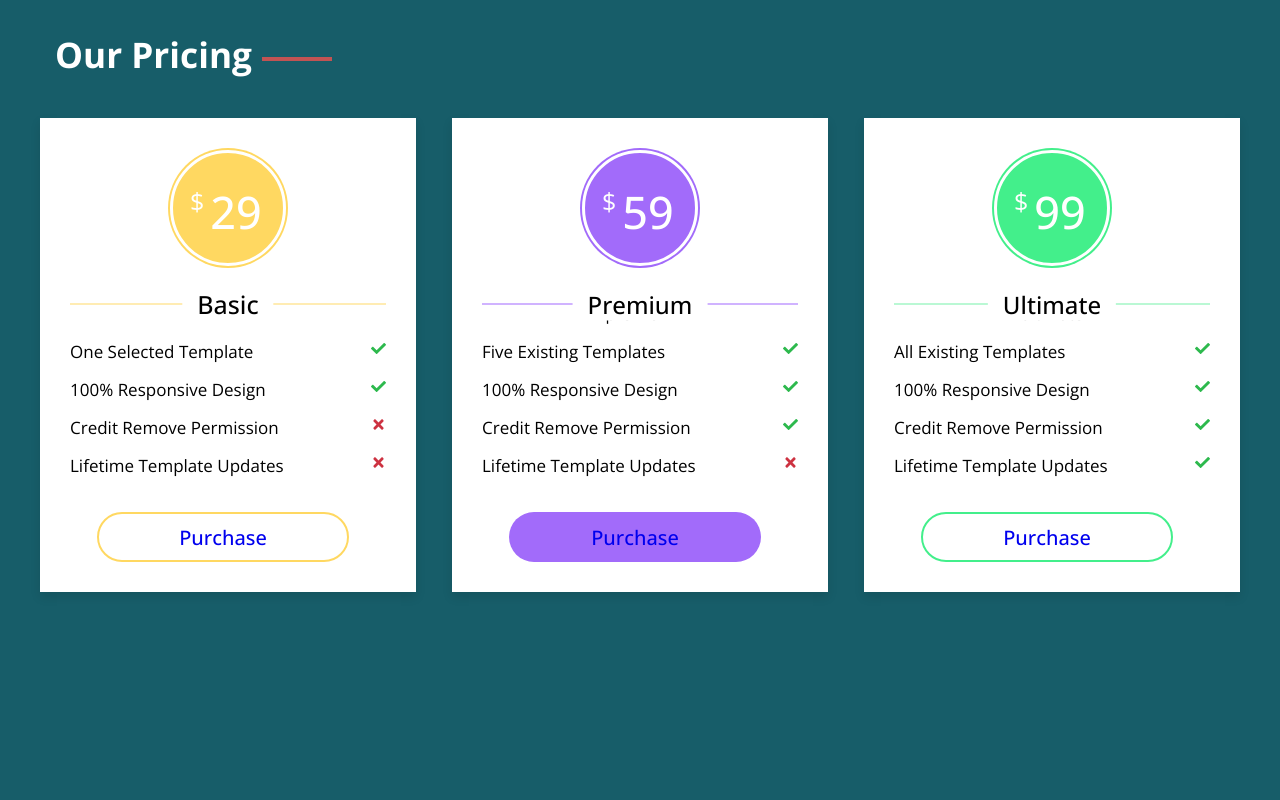
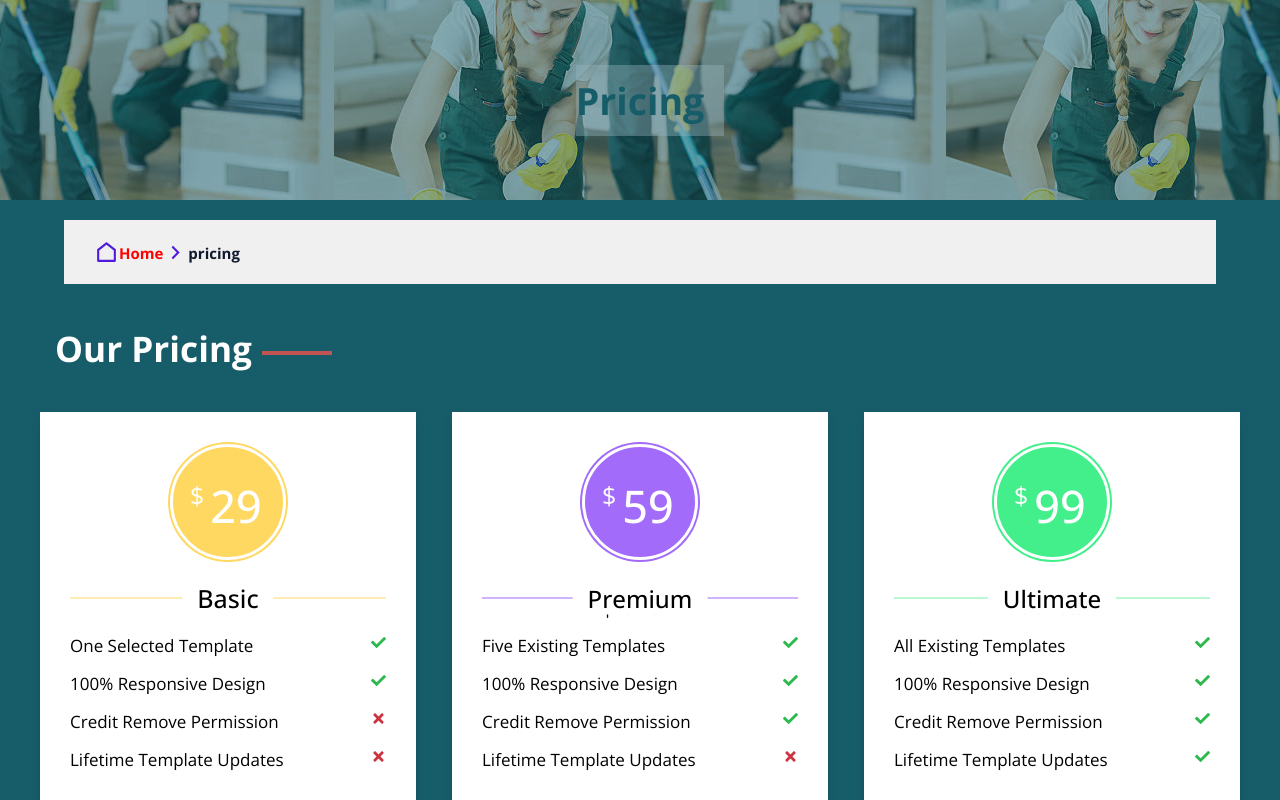
Before and after one commit to nyambogahezron/eddie_clean_services_app, a React (Vite) app: page /pricing in a window 1280 px wide. Shown: the top 800 px of the page. Built offline with nearby package versions, Linux system fonts and the light colour scheme.

Commit message:
single page header

```diff
--- a/src/components/data.js
+++ b/src/components/data.js
@@ -12,7 +12,7 @@ const exploreLinks = [
   { id: 2, path: "/activities", name: "Latest Activities" },
   { id: 3, path: "#galley", name: "Galley" },
   { id: 4, path: "#team", name: "Our Team" },
-  { id: 4, path: "#news", name: "News And Events" },
+  { id: 5, path: "#news", name: "News And Events" },
 ];
 
 const legalLinks = [
--- /dev/null
+++ b/src/components/singlePageNav.jsx
@@ -0,0 +1,61 @@
+import { useRef, useState, useEffect } from "react";
+import { Link } from "react-router-dom";
+import PropTypes from "prop-types";
+
+const SinglePageNav = ({ title }) => {
+  const navRef = useRef();
+  const [navHeight, setNavHeight] = useState(0);
+
+  useEffect(() => {
+    const handleOnScroll = () => {
+      const navTop = navRef.current.getBoundingClientRect().top;
+      setNavHeight(navTop);
+    };
+
+    window.addEventListener("scroll", handleOnScroll);
+
+    return () => window.removeEventListener("scroll", handleOnScroll);
+  }, []);
+
+  return (
+    <>
+      <header className='single-page-header' ref={navRef}>
+        <div className='wrapper'>
+          <div className='title'>
+            <h1>{title}</h1>
+          </div>
+        </div>
+      </header>
+      <nav className={`single-page-nav ${navHeight <= -200 ? "fixed" : ""}`}>
+        <span className='home-link'>
+          <div>
+            <svg
+              xmlns='http://www.w3.org/2000/svg'
+              viewBox='0 0 24 24'
+              fill='currentColor'
+            >
+              <path d='M21 20C21 20.5523 20.5523 21 20 21H4C3.44772 21 3 20.5523 3 20V9.48907C3 9.18048 3.14247 8.88917 3.38606 8.69972L11.3861 2.47749C11.7472 2.19663 12.2528 2.19663 12.6139 2.47749L20.6139 8.69972C20.8575 8.88917 21 9.18048 21 9.48907V20ZM19 19V9.97815L12 4.53371L5 9.97815V19H19Z'></path>
+            </svg>
+            <Link to='/'>Home</Link>
+          </div>
+          <div>
+            <svg
+              xmlns='http://www.w3.org/2000/svg'
+              viewBox='0 0 24 24'
+              fill='currentColor'
+            >
+              <path d='M13.1717 12.0007L8.22192 7.05093L9.63614 5.63672L16.0001 12.0007L9.63614 18.3646L8.22192 16.9504L13.1717 12.0007Z'></path>
+            </svg>
+          </div>
+        </span>
+        <div className='current-page'>{title}</div>
+      </nav>
+    </>
+  );
+};
+
+SinglePageNav.propTypes = {
+  title: PropTypes.string.isRequired,
+};
+
+export default SinglePageNav;
--- a/src/index.css
+++ b/src/index.css
@@ -161,7 +161,6 @@ section {
   animation: animate1 1s linear infinite;
 }
 
-
 @keyframes animate {
   0% {
     transform: translate(-50%, -50%) rotate(0deg);
@@ -197,7 +196,7 @@ section {
   margin: 20px 0;
 }
 
-.pagination p{
+.pagination p {
   position: absolute;
   color: #f0f1f8;
   right: 0;
@@ -209,7 +208,8 @@ section {
   background-color: #f0f0f0;
   cursor: pointer;
 }
-.pagination button.prev, .pagination button.page-no{
+.pagination button.prev,
+.pagination button.page-no {
   border-radius: 50%;
   width: 40px;
   height: 40px;
@@ -219,7 +219,8 @@ section {
   flex-direction: row;
   color: #10182f;
 }
-.pagination button.prev, .pagination button.next{
+.pagination button.prev,
+.pagination button.next {
   border-radius: 50%;
   width: 50px;
   height: 50px;
@@ -227,7 +228,7 @@ section {
   align-items: center;
   flex-direction: row;
 }
-.pagination  svg{
+.pagination svg {
   color: #000;
   height: 40px;
 }
@@ -246,12 +247,10 @@ section {
   cursor: not-allowed;
 }
 
-
-
 /************** not found page ************/
 
 .not-found {
-  background-color: #2F3242;
+  background-color: #2f3242;
 }
 .not-found svg {
   position: absolute;
@@ -268,7 +267,7 @@ section {
   left: 50%;
   margin-top: -100px;
   margin-left: 50px;
-  color: #FFF;
+  color: #fff;
   font-family: Roboto;
   font-weight: 300;
 }
@@ -277,7 +276,7 @@ section {
   line-height: 46px;
   margin-bottom: 40px;
 }
-.not-found .message-box p{
+.not-found .message-box p {
   font-size: 18px;
   line-height: 26px;
   margin-bottom: 20px;
@@ -287,41 +286,47 @@ section {
   display: flex;
   gap: 20px;
 }
-.not-found .buttons-con .action-link-wrap a, button {
+.not-found .buttons-con .action-link-wrap a,
+button {
   background: #68c950;
   padding: 8px 25px;
   border-radius: 4px;
-  color: #FFF;
+  color: #fff;
   font-weight: bold;
   font-size: 14px;
   transition: all 0.3s linear;
   cursor: pointer;
   text-decoration: none;
-  margin-right: 10px
+  margin-right: 10px;
 }
 .not-found .buttons-con .action-link-wrap a:hover {
-  background: #5A5C6C;
-  color: #fff;
-}
-
-.not-found #Polygon-1 , #Polygon-2 , #Polygon-3 , #Polygon-4 , #Polygon-4, #Polygon-5 {
+  background: #5a5c6c;
+  color: #fff;
+}
+
+.not-found #Polygon-1,
+#Polygon-2,
+#Polygon-3,
+#Polygon-4,
+#Polygon-4,
+#Polygon-5 {
   animation: float 1s infinite ease-in-out alternate;
 }
 .not-found #Polygon-2 {
-  animation-delay: .2s;
+  animation-delay: 0.2s;
 }
 .not-found #Polygon-3 {
-  animation-delay: .4s;
+  animation-delay: 0.4s;
 }
 .not-found #Polygon-4 {
-  animation-delay: .6s;
+  animation-delay: 0.6s;
 }
 .not-found #Polygon-5 {
-  animation-delay: .8s;
+  animation-delay: 0.8s;
 }
 
 @keyframes float {
-	100% {
+  100% {
     transform: translateY(20px);
   }
 }
@@ -342,7 +347,6 @@ section {
     text-align: center;
   }
 }
-
 
 /* ***********
 -------------- HOME SECTION -------------------
@@ -1686,3 +1690,124 @@ footer .footer-row {
     margin: 10px 0 0 0;
   }
 }
+
+/* ***********
+-------------- SINGLE PAGE SECTION -------------------
+*************/
+
+.single-page-header {
+  position: relative;
+  top: 0;
+  width: 100%;
+  height: 200px;
+  display: flex;
+  margin-bottom: 30px;
+  align-items: center;
+  transition: all 0.3s ease;
+  background: url("/img-1.jpg");
+  background-position: center;
+  transition: all 0.3s ease;
+  opacity: 0.6;
+}
+.single-page-header::after {
+  content: "";
+  position: absolute;
+  height: 100%;
+  width: 100%;
+  background: #175d69;
+  bottom: 0;
+  top: 0;
+  margin: auto;
+  opacity: 0.2;
+  z-index: -99;
+}
+.single-page-header .wrapper {
+  position: relative;
+  display: flex;
+  align-items: center;
+  justify-content: center;
+  margin: 0 auto;
+  width: 100%;
+  height: 100%;
+}
+
+.single-page-header .wrapper .title {
+  position: relative;
+  font-size: 25px;
+  text-transform: capitalize;
+  font-weight: 700;
+  color: #175d69;
+}
+.single-page-header .wrapper .title::after {
+  content: "";
+  position: absolute;
+  height: 100%;
+  width: 100%;
+  padding: 10px;
+  background: #f0f1f8;
+  bottom: 0;
+  top: 0;
+  margin: auto;
+  opacity: 0.4;
+  z-index: -1;
+}
+
+.single-page-main {
+  position: relative;
+}
+
+.single-page-nav {
+  position: relative;
+  display: flex;
+  width: 90%;
+  align-items: baseline;
+  left: 0;
+  padding: 20px 30px;
+  bottom: 10px;
+  margin: 0 auto;
+  background: #f0f0f0;
+  transition: all 0.3s ease;
+}
+
+.single-page-nav.fixed {
+    position: fixed;
+    display: flex;
+    width: 100%;
+    align-items: baseline;
+    left: 0;
+    padding: 20px 30px;
+    margin: 0 auto;
+    background: #f0f0f0;
+    top: 0;
+    height: 70px;
+    z-index: 9999;
+}
+
+.single-page-nav .home-link {
+  position: relative;
+  display: flex;
+  align-items: center;
+  justify-content: center;
+}
+.single-page-nav .home-link svg {
+  height: 25px;
+  color: #4f1ade;
+  margin-bottom: -6px;
+  font-weight: 700;
+}
+
+.single-page-nav .current-page {
+  color: #10182f;
+  font-weight: 700;
+  font-size: 15px;
+}
+
+.single-page-nav a {
+  color: red;
+  font-weight: 700;
+  font-size: 15px;
+}
+
+.map {
+  margin-bottom: 20px;
+}
--- a/src/pages/Contact/index.jsx
+++ b/src/pages/Contact/index.jsx
@@ -1,13 +1,29 @@
-import PageTitle from "../../components/PageTitle";
 import ContactUsInfo from "../../components/ContactUsInfo";
+import SinglePageNav from "../../components/singlePageNav";
 
 const Contact = () => {
   return (
     <section className='contact' id='contact'>
-      <div>
-        <PageTitle text='Contact Us' />
-        <ContactUsInfo />
-      </div>
+      <SinglePageNav title='Contact Us' />
+
+      <main className='single-page-main'>
+        <div className='container'>
+          <div className='map'>
+            <iframe
+              src='https://www.google.com/maps/embed?pb=!1m16!1m12!1m3!1d15956.291905768014!2d36.633476528163484!3d-1.1075062414147419!2m3!1f0!2f0!3f0!3m2!1i1024!2i768!4f13.1!2m1!1sHotels!5e0!3m2!1sen!2ske!4v1715380489691!5m2!1sen!2ske'
+              width={`100%`}
+              height={450}
+              style={{ border: 0 }}
+              allowFullScreen=''
+              loading='lazy'
+              referrerPolicy='no-referrer-when-downgrade'
+            />
+          </div>
+        </div>
+        <>
+          <ContactUsInfo />
+        </>
+      </main>
     </section>
   );
 };
--- a/src/pages/Pricing/index.jsx
+++ b/src/pages/Pricing/index.jsx
@@ -1,9 +1,11 @@
 import PageTitle from "../../components/PageTitle";
 import PricingInfo from "../../components/PricingInfo";
+import SinglePageNav from "../../components/singlePageNav";
 
 const Pricing = () => {
   return (
     <section className='pricing' id='pricing'>
+      <SinglePageNav title='pricing' />
       <div>
         <PageTitle text=' our pricing' />
       </div>
```
